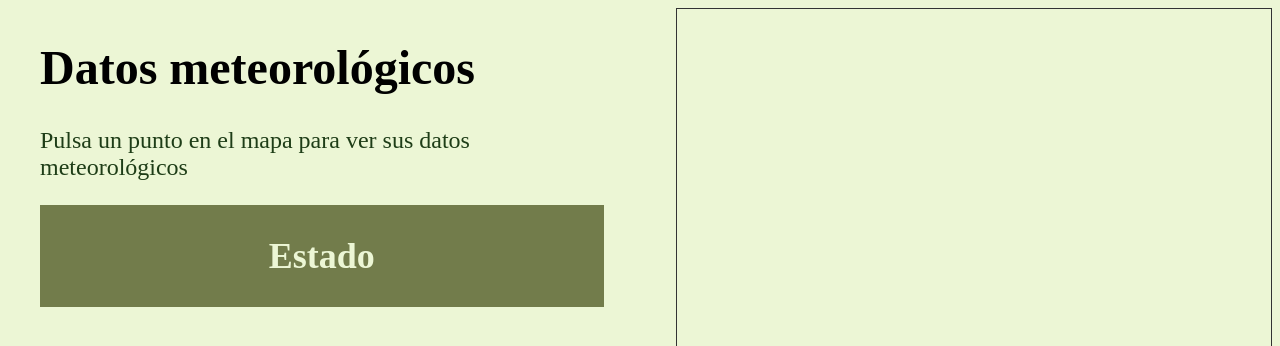
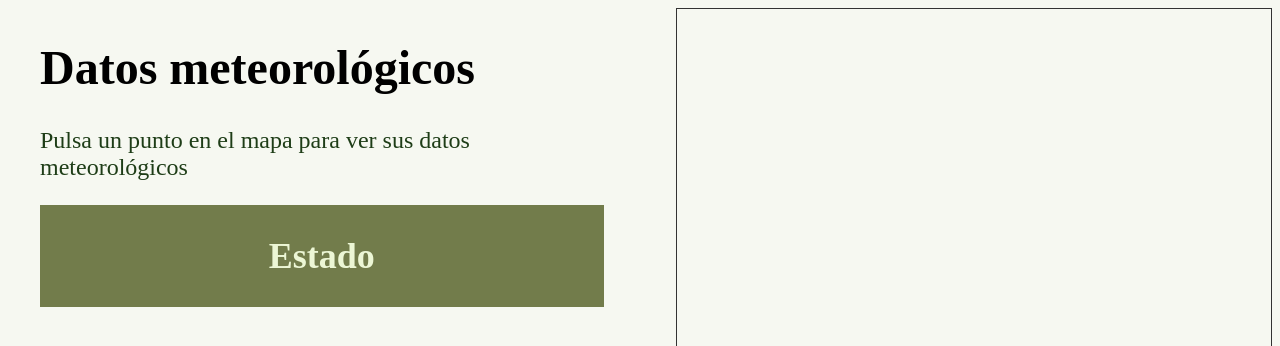
Before and after one commit to uo226650/ej11tarea6, a plain HTML site: page index.html in a window 1280 px wide. Shown: the top 346 px of the page. Drawn offline with nearby package versions, Linux system fonts and the light colour scheme; some packages are replaced by stand-ins of ours.

Commit message:
bg color correction

```diff
--- a/Ejercicio11.6.css
+++ b/Ejercicio11.6.css
@@ -30,5 +30,6 @@
     height: 100%;
     margin-left: 1em;
     padding: 0;
-    background-color: rgb(236, 246, 213);
+    /*background-color: rgb(236, 246, 213);*/
+    background-color: rgb(246, 248, 241);
   }
```
